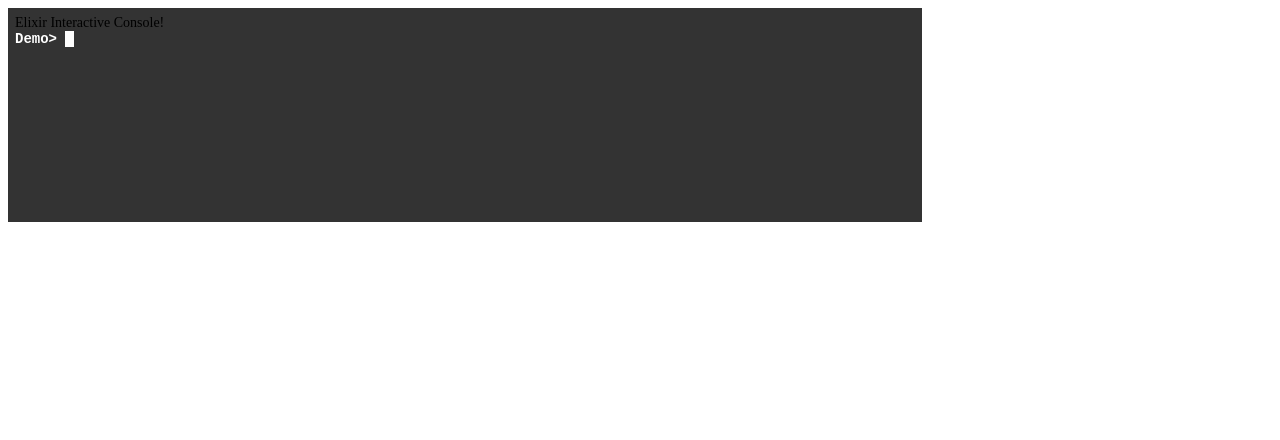
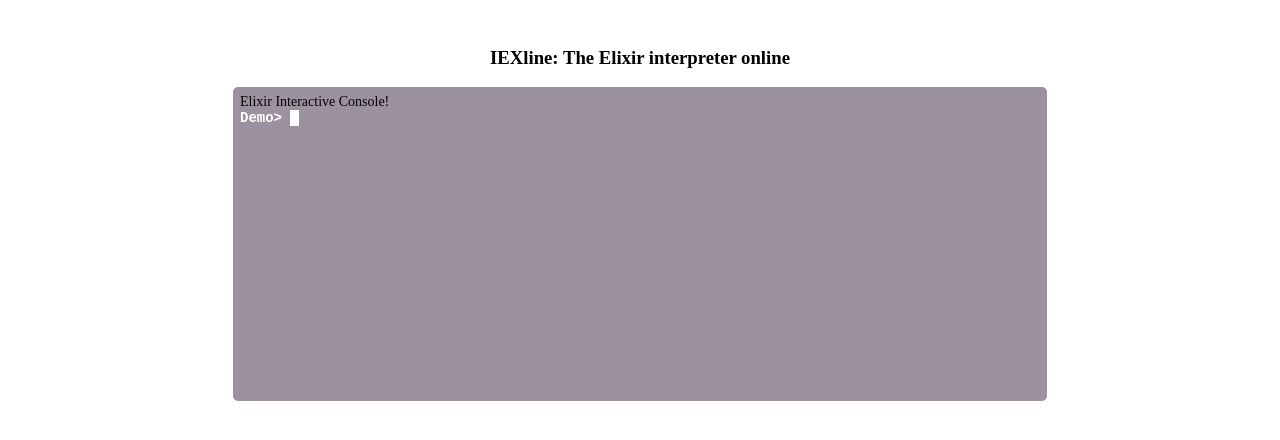
Before and after one commit to vicvans20/iexline, a plain HTML site: page index.html in a window 1280 px wide. Drawn offline with Linux system fonts and the light colour scheme.

Commit message:
Give some styling to the console and center content.

```diff
--- a/index.html
+++ b/index.html
@@ -9,6 +9,10 @@
   <title></title>
 </head>
 <body>
-
+  <div id="wrapper">
+    <div class="row header_cont">
+      <h3>IEXline: The Elixir interpreter online</h3>
+    </div>
+  </div>
 </body>
 </html>
--- a/public/css/console.css
+++ b/public/css/console.css
@@ -1,18 +1,51 @@
-div.console { font-size: 14px }
-div.console div.jquery-console-inner
- { width:900px; height:200px; background:#333; padding:0.5em;
-   overflow:auto }
-div.console div.jquery-console-prompt-box
- { color:#fff; font-family:monospace; }
-div.console div.jquery-console-focus span.jquery-console-cursor
- { background:#fefefe; color:#333; font-weight:bold }
-div.console div.jquery-console-message-error
- { color:#ef0505; font-family:sans-serif; font-weight:bold;
-   padding:0.1em; }
-div.console div.jquery-console-message-value
- { color:#1ad027; font-family:monospace;
-   padding:0.1em; }
-div.console div.jquery-console-message-type
- { color:#52666f; font-family:monospace;
-   padding:0.1em; }
-div.console span.jquery-console-prompt-label { font-weight:bold }
+#wrapper{
+  padding: 20px;
+}
+.row{
+  width: 100%;
+}
+.header_cont{
+  text-align: center;
+}
+/* Console style */
+div.console {
+  font-size: 14px;
+}
+div.console div.jquery-console-inner{
+  width:800px;
+  height:300px;
+  background:#333;
+  padding:0.5em;
+  overflow:auto;
+  margin: auto;
+  background-color: #9C929F;
+  border-radius: 5px;
+}
+div.console div.jquery-console-prompt-box{
+  color:#fff;
+  font-family:monospace;
+}
+div.console div.jquery-console-focus span.jquery-console-cursor{
+  background:#fefefe;
+  color:#9C929F;
+  font-weight:bold
+}
+div.console div.jquery-console-message-error{
+  color:#ef0505;
+  font-family:sans-serif;
+  font-weight:bold;
+  padding:0.1em;
+}
+div.console div.jquery-console-message-value{
+  color:#1ad027;
+  font-family:monospace;
+  padding:0.1em;
+}
+div.console div.jquery-console-message-type{
+  color:#52666f;
+  font-family:monospace;
+  padding:0.1em;
+}
+div.console span.jquery-console-prompt-label{
+  font-weight:bold;
+}
--- a/public/js/iex_console.js
+++ b/public/js/iex_console.js
@@ -1,6 +1,6 @@
 $(document).ready(function(){
 var container = $('<div class="console">');
-$('body').append(container);
+$('#wrapper').append(container);
 var controller = container.console({
   promptLabel: 'Demo> ',
   commandValidate:function(line){
```
